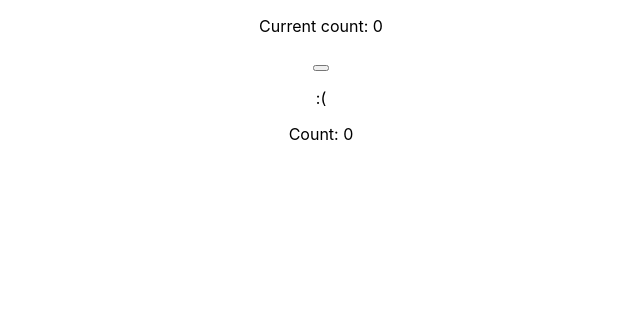
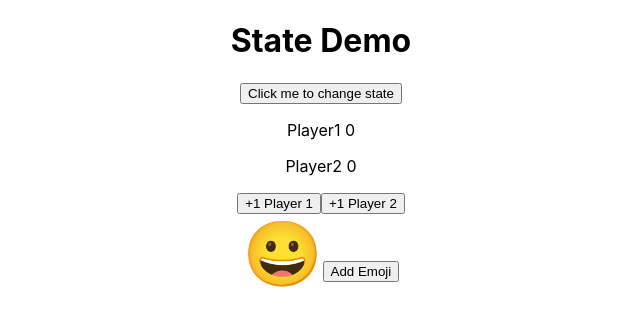
Before and after one commit to tiffdawn15/react-templates, a React (Create React App) app: page / in a window 1280 px wide. Shown: the top 326 px of the page, without its empty margins (319-959 px from the left). Built offline with nearby package versions, Linux system fonts and the light colour scheme.

Commit message:
Lesson 66

```diff
--- a/package.json
+++ b/package.json
@@ -9,6 +9,7 @@
     "react": "^18.3.1",
     "react-dom": "^18.3.1",
     "react-scripts": "5.0.1",
+    "uuid": "^11.1.0",
     "web-vitals": "^2.1.4"
   },
   "scripts": {
--- a/src/App.js
+++ b/src/App.js
@@ -1,34 +1,45 @@
 import "./App.css";
-import Counter from "./Counter";
-import Form from './Form';
-import Toggler from './Toggler';
-const data = [
-  {item: 'eggs', quantity: 12, completed: false},
-  {item: 'milk', quantity: 1, completed: true},
-  {item: 'cheese', quantity: 2, completed: false},
-  {item: 'chicken', quantity: 4, completed: false},
-  {item: 'carrots', quantity: 2, completed: true}
+// import Counter from "./Counter";
+// import Form from './Form';
+import Dumb from "./state-demo/Dumb";
+import ScoreKeeper from "./state-demo/ScoreKeeper";
+import Emojilicker from "./state-demo/Emojilicker";
+// import Toggler from './Toggler';
+// const data = [
+//   {item: 'eggs', quantity: 12, completed: false},
+//   {item: 'milk', quantity: 1, completed: true},
+//   {item: 'cheese', quantity: 2, completed: false},
+//   {item: 'chicken', quantity: 4, completed: false},
+//   {item: 'carrots', quantity: 2, completed: true}
 
-]
+// ]
 
 function App() {
   return (
     <div className="App">
-       {/* <Greeter person="Tiff" from="Rita"/> */}
-      {/* <LoginForm />
-      <DiceHand />
-      <Chicken />  */}
-      {/* <ListPicker values={[1, 2, 3]}/> */ }
-      {/* <Heading color="pink" text="Welcome"/>
-      <DoubleDice />
-      <ColorList colors={["red", "green", "blue"]} /> */}
-      {/* <ShoppingList items={data} /> */}
-      <Counter />
-      <Toggler />
-        {/* <Form /> */}
-        {/* <Clicker /> */}
+     <h1> State Demo</h1>
+     <Dumb />
+     <ScoreKeeper />
+     <Emojilicker />
     </div>
   );
 }
 
 export default App;
+
+// NOTE: Example of how to use components with props
+// <div className="App">
+// {/* <Greeter person="Tiff" from="Rita"/> */}
+// {/* <LoginForm />
+// <DiceHand />
+// <Chicken />  */}
+// {/* <ListPicker values={[1, 2, 3]}/> */ }
+// {/* <Heading color="pink" text="Welcome"/>
+// <DoubleDice />
+// <ColorList colors={["red", "green", "blue"]} /> */}
+// {/* <ShoppingList items={data} /> */}
+// <Counter />
+// <Toggler />
+//  {/* <Form /> */}
+//  {/* <Clicker /> */}
+// </div>
--- /dev/null
+++ b/src/state-demo/Counter.jsx
@@ -0,0 +1,30 @@
+import React, { useState } from 'react';
+
+export default function Counter() {
+    console.log("Rendering Counter");
+    const [count, setCount] = useState(0);
+    const addOne = () => {
+        // Calling setCount is not enough to rerender. React looks for a new value
+        setCount(count + 1);
+    }
+    const addThree = () => {
+        // Pass in a function for setCount(). Callback syntax
+        // Correct way to update state if you need the previous value of that piece of state
+        setCount(c => c + 1);
+        setCount(c => c + 1);
+        setCount(c => c + 1);
+
+    }
+
+    return(
+        <div>
+            <p> Count: {count}</p>
+            <button onClick={addOne}>Increment by one</button>
+            <button onClick={addThree}>Increment by three</button>
+
+        </div>
+    )
+}
+
+// NOTES:
+// If you set the state to the same value, React will not rerender the component.
--- /dev/null
+++ b/src/state-demo/Dumb.jsx
@@ -0,0 +1,10 @@
+import { useState } from "react";
+function generateGameBoard(){
+    console.log("Making the initial game board");
+   return Array(5000)
+}
+export default function Dumb() {
+    // As long as you pass in the name of a function and use as initial state. Future rerenders it will run the function. Only runs one time.
+    const [board, setBoard] = useState(generateGameBoard);
+    return <button> Click me to change state</button>
+}
--- /dev/null
+++ b/src/state-demo/Emojilicker.jsx
@@ -0,0 +1,33 @@
+import { useState } from "react";
+import { v4 as uuid } from "uuid";
+
+export default function Emojilicker() {
+  const [emojis, setEmojis] = useState([{ id: uuid(), emoji: "😀" }]);
+  const addEmoji = () => {
+    // Use the spread syntax to make a copy of the array
+    setEmojis((prev) => [...prev, { id: uuid(), emoji: "😀" }]);
+  };
+  const deleteEmoji = (id) => {
+    setEmojis((prev) => {
+      return prev.filter((e) => e.id !== id);
+    });
+  };
+
+  return (
+    <div>
+      {/* // For delete call in the function so it is not immediately executed on component render  */}
+      {emojis.map((e) => (
+        <span
+          onClick={() => deleteEmoji(e.id)}
+          key={e.id}
+          style={{ fontSize: "4rem" }}
+        >
+          {e.emoji}
+        </span>
+      ))}
+      <button onClick={addEmoji}>Add Emoji</button>
+    </div>
+  );
+}
+
+// It's kind of dumb using the uuid. It's an intersting hack but usually this comes from the database.
--- /dev/null
+++ b/src/state-demo/ScoreKeeper.jsx
@@ -0,0 +1,29 @@
+import { useState } from "react";
+
+function ScoreKeeper(){
+    const [score, setScores] = useState({p1Score: 0, p2Score: 0});
+    function increaseP1Score(){
+        setScores({
+            ...score,
+            p1Score: score.p1Score + 1
+        })
+    };
+    function increaseP2Score(){
+        setScores({
+            ...score,
+            p2Score: score.p2Score + 1
+        })
+    };
+    return (
+        <div>
+            <p>Player1 {score.p1Score}</p>
+            <p>Player2 {score.p2Score}</p>
+            <button onClick={increaseP1Score}> +1 Player 1</button>
+            <button onClick={increaseP2Score}> +1 Player 2</button>
+
+        </div>
+    )
+}
+
+
+export default ScoreKeeper;
```
Also changed, not shown: src/ReactNotes.md (+3 -0 lines), src/state-demo/commonArrayPatterns.js (added, +32 -0 lines).
